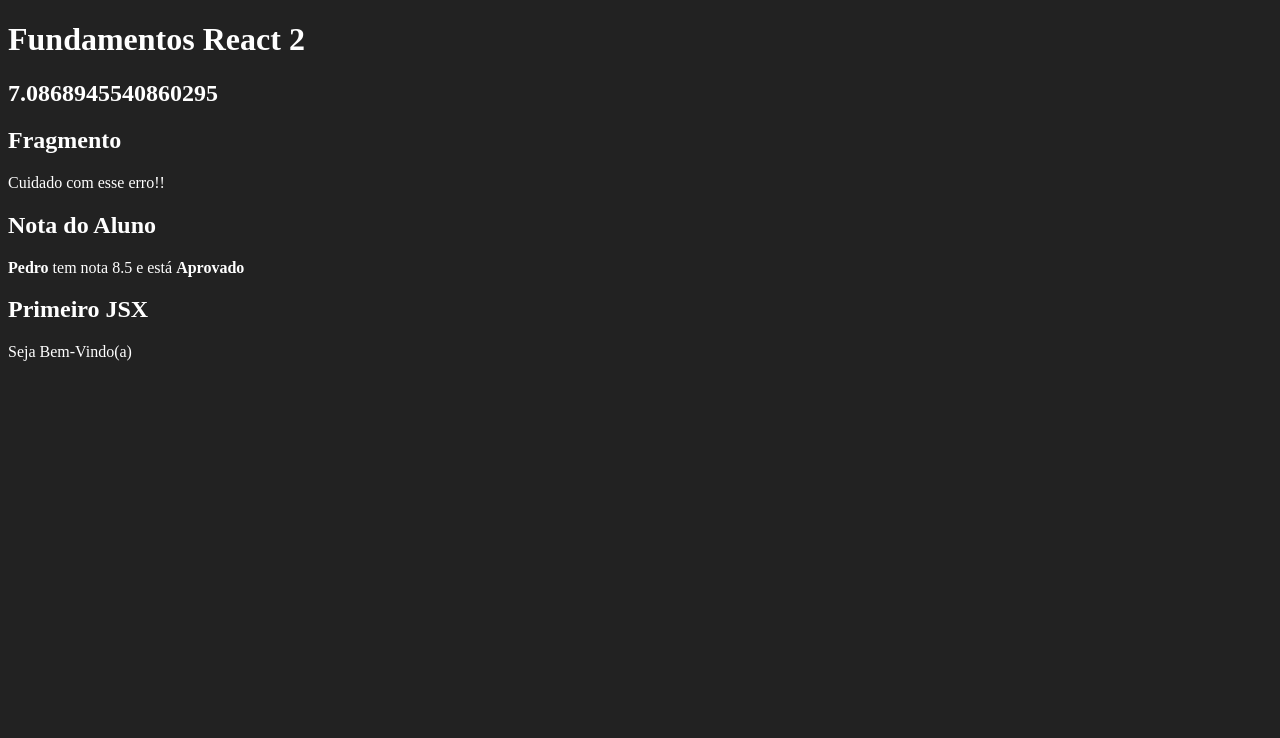
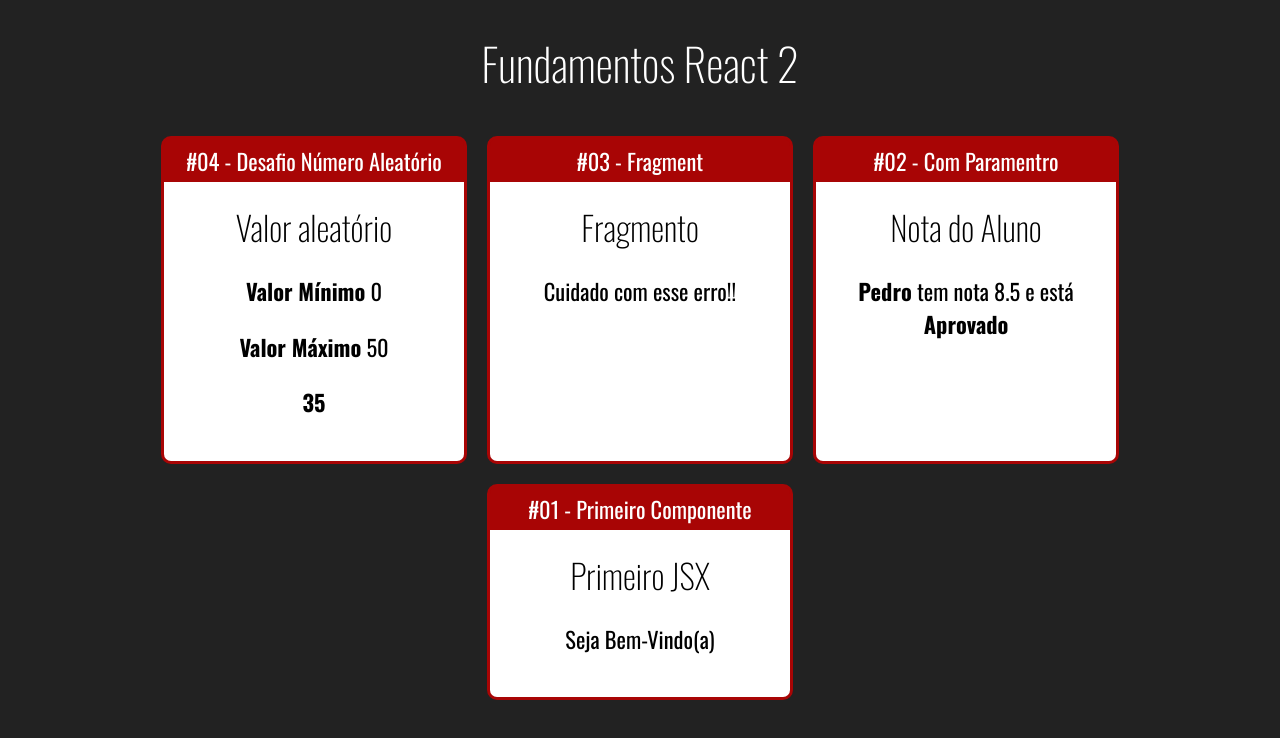
Before and after one commit to laianribas/Cod3r-curso-react, a React (Create React App) app: page / in a window 1280 px wide. Shown: the top 738 px of the page. Built offline with nearby package versions, Linux system fonts and the light colour scheme.

Commit message:
Criação de layout e ajustes dos cards

```diff
--- a/public/index.html
+++ b/public/index.html
@@ -11,6 +11,12 @@
     />
     <link rel="apple-touch-icon" href="%PUBLIC_URL%/logo192.png" />
     <link rel="manifest" href="%PUBLIC_URL%/manifest.json" />
+    <link rel="preconnect" href="https://fonts.googleapis.com" />
+    <link rel="preconnect" href="https://fonts.gstatic.com" crossorigin />
+    <link
+      href="https://fonts.googleapis.com/css2?family=Nunito:wght@200;600;700&family=Oswald:wght@200;300;400;500;600;700&display=swap"
+      rel="stylesheet"
+    />
     <title>React App</title>
   </head>
   <body>
--- /dev/null
+++ b/src/App.css
@@ -0,0 +1,5 @@
+.App .Wrapper {
+  display: flex;
+  justify-content: center;
+  flex-wrap: wrap;
+}
--- a/src/App.jsx
+++ b/src/App.jsx
@@ -1,18 +1,30 @@
+import './App.css'
 import React from 'react'
 
 import Primeiro from './components/Basicos/Primeiro'
 import ComParametro from './components/Basicos/ComParametro'
 import Fragmento from './components/Basicos/Fragmento'
 import NumeroAleatorio from './components/Basicos/NumeroAleatorio'
+import Card from './components/layout/Card'
 
 export default () => {
   return (
-    <div id="app">
+    <div className="App">
       <h1>Fundamentos React 2</h1>
-      <NumeroAleatorio max={10} min={0} />
-      <Fragmento />
-      <ComParametro titulo="Nota do Aluno" aluno="Pedro" nota={8.5} />
-      <Primeiro />
+      <div className="Wrapper">
+        <Card titulo="#04 - Desafio Número Aleatório">
+          <NumeroAleatorio max={50} min={0} />
+        </Card>
+        <Card titulo="#03 - Fragment">
+          <Fragmento />
+        </Card>
+        <Card titulo="#02 - Com Paramentro">
+          <ComParametro titulo="Nota do Aluno" aluno="Pedro" nota={8.5} />
+        </Card>
+        <Card titulo="#01 - Primeiro Componente">
+          <Primeiro />
+        </Card>
+      </div>
     </div>
   )
 }
--- a/src/components/Basicos/NumeroAleatorio.jsx
+++ b/src/components/Basicos/NumeroAleatorio.jsx
@@ -1,5 +1,20 @@
 import React from 'react'
 
 export default props => {
-  return <h2>{Math.random() * (props.max - props.min) + props.min}</h2>
+  return (
+    <div>
+      <h2>Valor aleatório</h2>
+      <p>
+        <strong>Valor Mínimo</strong> {props.min}
+      </p>
+      <p>
+        <strong>Valor Máximo</strong> {props.max}
+      </p>
+      <p>
+        <strong>
+          {parseInt(Math.random() * (props.max - props.min) + props.min)}
+        </strong>
+      </p>
+    </div>
+  )
 }
--- /dev/null
+++ b/src/components/layout/Card.css
@@ -0,0 +1,25 @@
+.Card {
+  background-color: rgb(168, 5, 5);
+  border: 3px solid rgb(168, 5, 5);
+  border-radius: 10px;
+  overflow: hidden;
+  margin: 10px;
+
+  display: flex;
+  flex-direction: column;
+  min-width: 300px;
+  max-width: 300px;
+}
+
+.Card .Title {
+  padding: 5px 0px;
+  display: flex;
+  justify-content: center;
+}
+
+.Card .Content {
+  background-color: #fff;
+  color: #000;
+  padding: 20px;
+  flex: 1;
+}
--- /dev/null
+++ b/src/components/layout/Card.jsx
@@ -0,0 +1,11 @@
+import React from 'react'
+import './Card.css'
+
+export default props => {
+  return (
+    <div className="Card">
+      <div className="Title">{props.titulo}</div>
+      <div className="Content">{props.children}</div>
+    </div>
+  )
+}
--- a/src/index.css
+++ b/src/index.css
@@ -1,4 +1,18 @@
 body {
   background-color: #222;
   color: #fff;
+  font-family: 'Oswald', sans-serif;
+  text-align: center;
+  font-size: 1.4rem;
 }
+
+h1,
+h2,
+h3 {
+  font-weight: 200;
+}
+
+h2,
+h3 {
+  margin: 0;
+}
```
